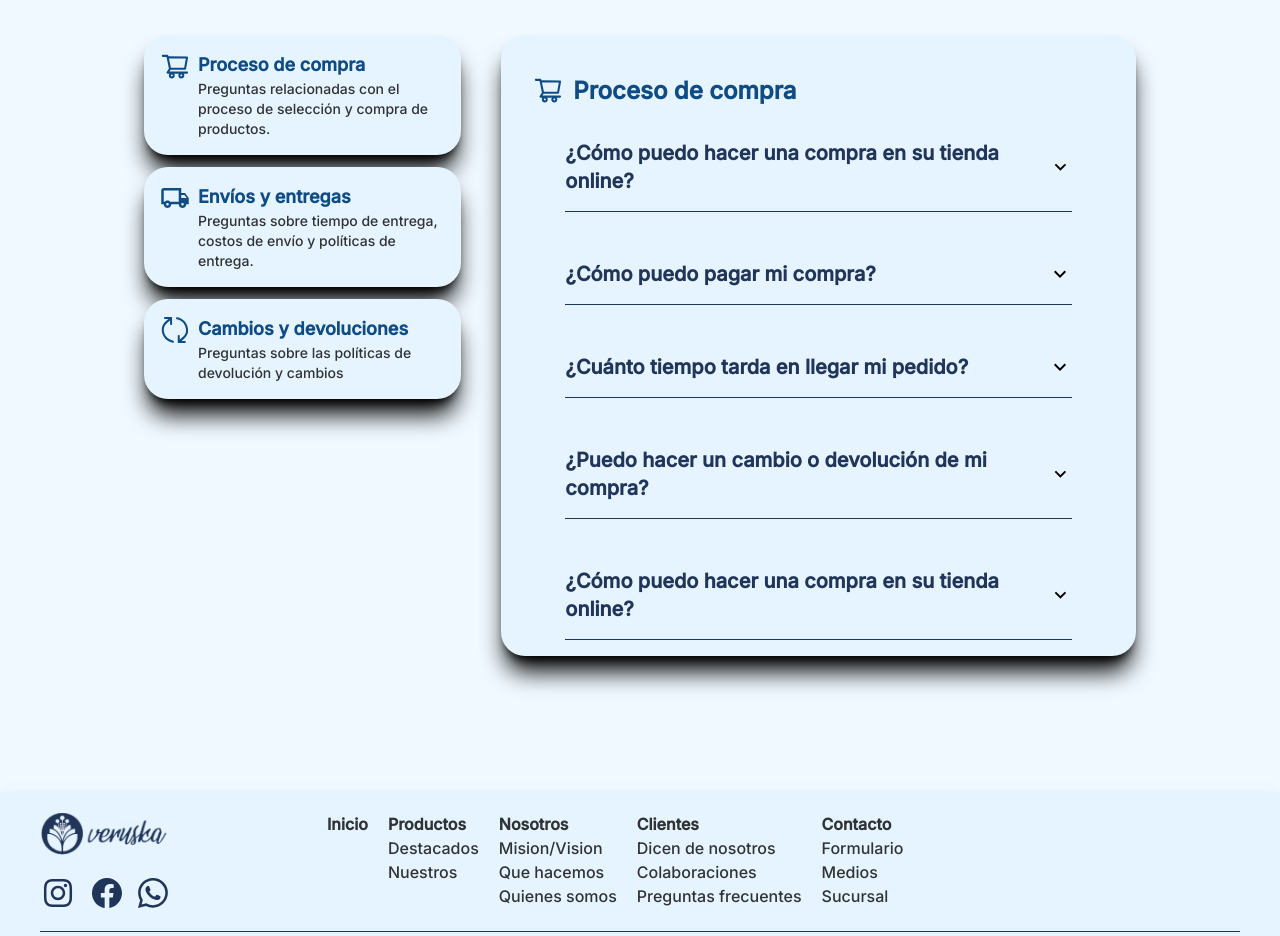
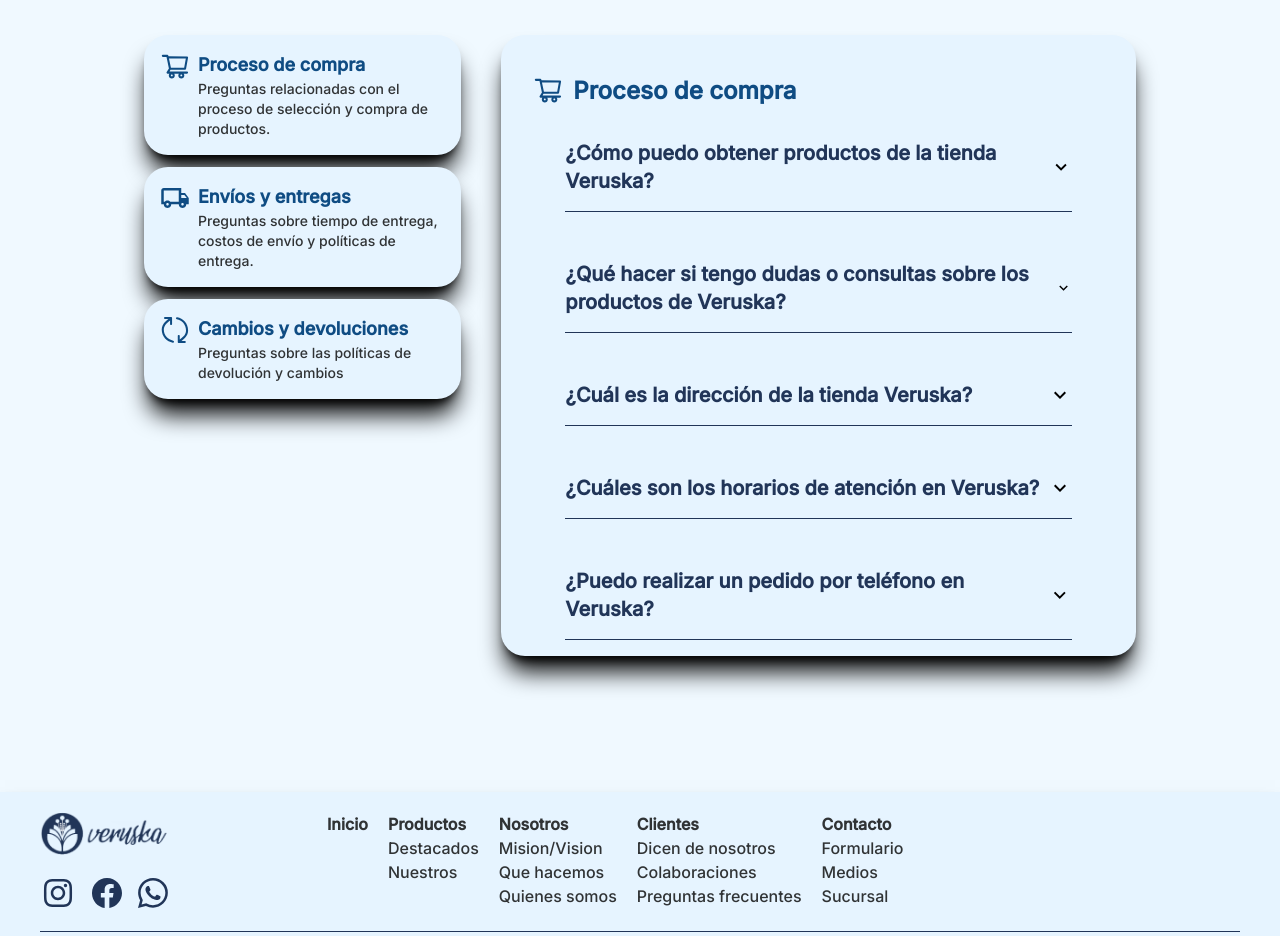
Before and after one commit to leandrobattocchio/veruska, a React (Vite) app: page /clientes in a window 1280 px wide. Shown: the part 2080-3016 px from the top of the page. Built offline with nearby package versions, Linux system fonts and the light colour scheme.

Commit message:
FAQ Completed

```diff
--- a/index.html
+++ b/index.html
@@ -2,7 +2,7 @@
 <html lang="en">
   <head>
     <meta charset="UTF-8" />
-    <link rel="icon" type="image/svg+xml" href="/vite.svg" />
+    <link rel="icon" type="image/svg+xml" href="./public/favicon.png" />
     <meta name="viewport" content="width=device-width, initial-scale=1.0" />
     <link rel="preconnect" href="https://fonts.googleapis.com">
     <link rel="preconnect" href="https://fonts.gstatic.com" crossorigin>
--- a/src/components/FAQ/Cambios.jsx
+++ b/src/components/FAQ/Cambios.jsx
@@ -12,11 +12,10 @@
                     <p className="text-2xl font-bold text-primary-darkblue">Cambios y devoluciones</p>
                 </div>
             </div>
-            <Accordion title={'¿Cómo puedo hacer una compra en su tienda online?'} desc={'Lorem ipsum dolor sit amet consectetur. Aliquet ultrices maecenas eget varius. Convallis dolor semper cras id odio vitae mattis ut nisl. Vitae tempor elit tempor risus etiam adipiscing faucibus sit rhoncus. Nibh nullam nibh mi aliquet lectus. Ornare morbi sed.'} />
-            <Accordion title={'¿Cómo puedo pagar mi compra?'} desc={'Lorem ipsum dolor sit amet consectetur. Aliquet ultrices maecenas eget varius. Convallis dolor semper cras id odio vitae mattis ut nisl. Vitae tempor elit tempor risus etiam adipiscing faucibus sit rhoncus. Nibh nullam nibh mi aliquet lectus. Ornare morbi sed.'} />
-            <Accordion title={'¿Cuánto tiempo tarda en llegar mi pedido?'} desc={'Lorem ipsum dolor sit amet consectetur. Aliquet ultrices maecenas eget varius. Convallis dolor semper cras id odio vitae mattis ut nisl. Vitae tempor elit tempor risus etiam adipiscing faucibus sit rhoncus. Nibh nullam nibh mi aliquet lectus. Ornare morbi sed.'} />
-            <Accordion title={'¿Puedo hacer un cambio o devolución de mi compra?'} desc={'Lorem ipsum dolor sit amet consectetur. Aliquet ultrices maecenas eget varius. Convallis dolor semper cras id odio vitae mattis ut nisl. Vitae tempor elit tempor risus etiam adipiscing faucibus sit rhoncus. Nibh nullam nibh mi aliquet lectus. Ornare morbi sed.'} />
-            <Accordion title={'¿Cómo puedo hacer una compra en su tienda online?'} desc={'Lorem ipsum dolor sit amet consectetur. Aliquet ultrices maecenas eget varius. Convallis dolor semper cras id odio vitae mattis ut nisl. Vitae tempor elit tempor risus etiam adipiscing faucibus sit rhoncus. Nibh nullam nibh mi aliquet lectus. Ornare morbi sed.'} />
+            <Accordion title={'¿Existe una sección de contacto en la tienda Veruska?'} desc={'Sí, puedes encontrar todos los datos de contacto de Veronica en la sección de contacto de la página web de Veruska.'} />
+            <Accordion title={'¿Cómo puedo saber si los talles son reales o comerciales?'} desc={'Tenemos las medidas reales de todos los talles en comparación con los talles comerciales. Te recomendamos ponerte en contacto con Veronica para obtener más información.'} />
+            <Accordion title={'¿Cómo puedo contactar con el servicio al cliente de Veruska?'} desc={'Para cualquier consulta o solicitud de ayuda, puedes contactar directamente a Veronica, la dueña de Veruska. Ella estará encantada de brindarte la asistencia que necesites.'} />
+
 
         </>
     )
--- a/src/components/FAQ/Compras.jsx
+++ b/src/components/FAQ/Compras.jsx
@@ -12,11 +12,11 @@
                     <p className="text-2xl font-bold text-primary-darkblue">Proceso de compra</p>
                 </div>
             </div>
-            <Accordion title={'¿Cómo puedo hacer una compra en su tienda online?'} desc={'Lorem ipsum dolor sit amet consectetur. Aliquet ultrices maecenas eget varius. Convallis dolor semper cras id odio vitae mattis ut nisl. Vitae tempor elit tempor risus etiam adipiscing faucibus sit rhoncus. Nibh nullam nibh mi aliquet lectus. Ornare morbi sed.'} />
-            <Accordion title={'¿Cómo puedo pagar mi compra?'} desc={'Lorem ipsum dolor sit amet consectetur. Aliquet ultrices maecenas eget varius. Convallis dolor semper cras id odio vitae mattis ut nisl. Vitae tempor elit tempor risus etiam adipiscing faucibus sit rhoncus. Nibh nullam nibh mi aliquet lectus. Ornare morbi sed.'} />
-            <Accordion title={'¿Cuánto tiempo tarda en llegar mi pedido?'} desc={'Lorem ipsum dolor sit amet consectetur. Aliquet ultrices maecenas eget varius. Convallis dolor semper cras id odio vitae mattis ut nisl. Vitae tempor elit tempor risus etiam adipiscing faucibus sit rhoncus. Nibh nullam nibh mi aliquet lectus. Ornare morbi sed.'} />
-            <Accordion title={'¿Puedo hacer un cambio o devolución de mi compra?'} desc={'Lorem ipsum dolor sit amet consectetur. Aliquet ultrices maecenas eget varius. Convallis dolor semper cras id odio vitae mattis ut nisl. Vitae tempor elit tempor risus etiam adipiscing faucibus sit rhoncus. Nibh nullam nibh mi aliquet lectus. Ornare morbi sed.'} />
-            <Accordion title={'¿Cómo puedo hacer una compra en su tienda online?'} desc={'Lorem ipsum dolor sit amet consectetur. Aliquet ultrices maecenas eget varius. Convallis dolor semper cras id odio vitae mattis ut nisl. Vitae tempor elit tempor risus etiam adipiscing faucibus sit rhoncus. Nibh nullam nibh mi aliquet lectus. Ornare morbi sed.'} />
+            <Accordion title={'¿Cómo puedo obtener productos de la tienda Veruska?'} desc={'Veronica, la dueña de la tienda, ofrece productos a través de su web informativa. Puedes contactar directamente con ella para coordinar la compra y entrega.'} />
+            <Accordion title={'¿Qué hacer si tengo dudas o consultas sobre los productos de Veruska?'} desc={'Si tienes alguna pregunta o duda sobre los productos de Veruska, te invito a contactar a Veronica. Ella estará encantada de ayudarte y brindarte la información que necesites.'} />
+            <Accordion title={'¿Cuál es la dirección de la tienda Veruska?'} desc={'La tienda Veruska se encuentra en Cnel. Ricardo Day 47, San Rafael, Mendoza 5600, Argentina.'} />
+            <Accordion title={'¿Cuáles son los horarios de atención en Veruska?'} desc={'Veronica está siempre disponible para atender tus consultas y coordinar tus pedidos. No dudes en contactarla en cualquier momento.'} />
+            <Accordion title={'¿Puedo realizar un pedido por teléfono en Veruska?'} desc={'Todos los pedidos se coordinan directamente con Veronica, la dueña de Veruska. Te recomendamos comunicarte con ella para realizar tu pedido.'} />
 
         </>
     )
--- a/src/components/FAQ/Envios.jsx
+++ b/src/components/FAQ/Envios.jsx
@@ -2,8 +2,8 @@
 import { MdOutlineLocalShipping } from 'react-icons/md'
 
 const Envios = () => {
-  return (
-    <>
+    return (
+        <>
             <div className="flex w-full mt-10 ml-8 gap-2">
                 <div className="h-8 w-8">
                     <MdOutlineLocalShipping size={30} className=" text-primary-darkblue" />
@@ -12,14 +12,12 @@
                     <p className="text-2xl font-bold text-primary-darkblue">Envios y entregas</p>
                 </div>
             </div>
-            <Accordion title={'¿Cómo puedo hacer una compra en su tienda online?'} desc={'Lorem ipsum dolor sit amet consectetur. Aliquet ultrices maecenas eget varius. Convallis dolor semper cras id odio vitae mattis ut nisl. Vitae tempor elit tempor risus etiam adipiscing faucibus sit rhoncus. Nibh nullam nibh mi aliquet lectus. Ornare morbi sed.'} />
-            <Accordion title={'¿Cómo puedo pagar mi compra?'} desc={'Lorem ipsum dolor sit amet consectetur. Aliquet ultrices maecenas eget varius. Convallis dolor semper cras id odio vitae mattis ut nisl. Vitae tempor elit tempor risus etiam adipiscing faucibus sit rhoncus. Nibh nullam nibh mi aliquet lectus. Ornare morbi sed.'} />
-            <Accordion title={'¿Cuánto tiempo tarda en llegar mi pedido?'} desc={'Lorem ipsum dolor sit amet consectetur. Aliquet ultrices maecenas eget varius. Convallis dolor semper cras id odio vitae mattis ut nisl. Vitae tempor elit tempor risus etiam adipiscing faucibus sit rhoncus. Nibh nullam nibh mi aliquet lectus. Ornare morbi sed.'} />
-            <Accordion title={'¿Puedo hacer un cambio o devolución de mi compra?'} desc={'Lorem ipsum dolor sit amet consectetur. Aliquet ultrices maecenas eget varius. Convallis dolor semper cras id odio vitae mattis ut nisl. Vitae tempor elit tempor risus etiam adipiscing faucibus sit rhoncus. Nibh nullam nibh mi aliquet lectus. Ornare morbi sed.'} />
-            <Accordion title={'¿Cómo puedo hacer una compra en su tienda online?'} desc={'Lorem ipsum dolor sit amet consectetur. Aliquet ultrices maecenas eget varius. Convallis dolor semper cras id odio vitae mattis ut nisl. Vitae tempor elit tempor risus etiam adipiscing faucibus sit rhoncus. Nibh nullam nibh mi aliquet lectus. Ornare morbi sed.'} />
+            <Accordion title={'¿Cuánto tiempo puede tomar la entrega de un pedido en Veruska?'} desc={'El tiempo de entrega de un pedido en Veruska puede variar según la disponibilidad y los acuerdos establecidos con Veronica. Te recomendamos contactar directamente con ella para obtener información precisa sobre el tiempo estimado de entrega.'} />
+            <Accordion title={'¿Qué hacer en caso de que mi compra no llegue en la fecha acordada?'} desc={'Si tu compra en Veruska no llega en la fecha acordada, te sugerimos contactar directamente con Veronica para resolver cualquier inconveniente y obtener información actualizada sobre el estado de tu pedido.'} />
+            <Accordion title={'¿Cómo se realizan los pagos y envíos en Veruska?'} desc={'Los detalles de pagos y envíos se acuerdan directamente con Veronica a través de comunicación telefónica. Ella te brindará toda la información necesaria y coordinará los detalles con respecto a los pagos y envíos.'} />
 
         </>
-  )
+    )
 }
 
 export default Envios
```
Also changed, not shown: public/favicon.png (added).
